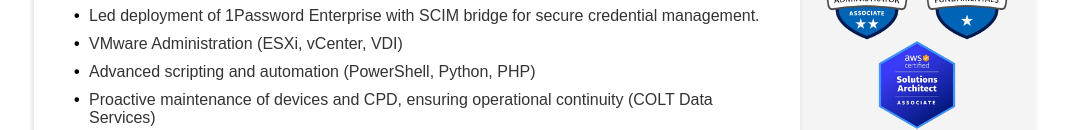
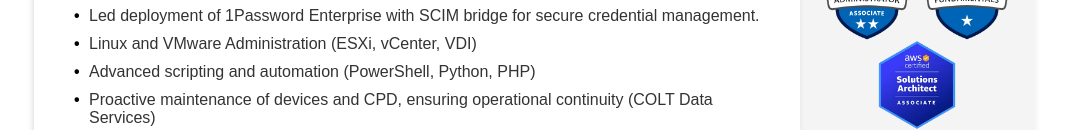
Before and after one commit to donebyfreddy/donebyfreddy.github.io, a plain HTML site: page index.html in a window 1280 px wide. Shown: the part 678-808 px from the top of the page, without its empty margins (106-1171 px from the left). Drawn offline with Linux system fonts and the light colour scheme.

Commit message:
Update index.html

```diff
--- a/index.html
+++ b/index.html
@@ -105,7 +105,7 @@
                                 <li>Email services administration (Microsoft 365 Exchange, SMTP configuration and troubleshooting)</li>
                                 <li>Developed a PrestaShop SMTP module integrating Microsoft 365 OAuth2 (PHP) for modern email authentication.</li>
                                 <li>Led deployment of 1Password Enterprise with SCIM bridge for secure credential management.</li>
-                                <li>VMware Administration (ESXi, vCenter, VDI)</li>
+                                <li>Linux and VMware Administration (ESXi, vCenter, VDI)</li>
                                 <li>Advanced scripting and automation (PowerShell, Python, PHP)</li>
                                 <li>Proactive maintenance of devices and CPD, ensuring operational continuity (COLT Data Services)</li>
                                 <li>SAP Administration</li>
```
